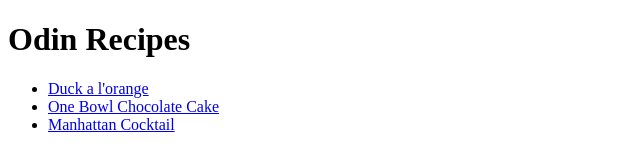
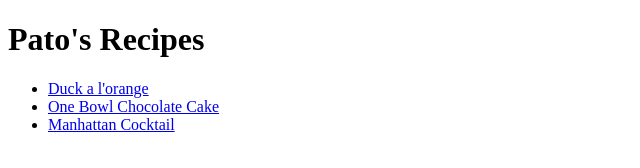
Before and after one commit to PatricioRM/odin-recipes, a plain HTML site: page index.html in a window 1280 px wide. Shown: the whole page, without its empty margins (0-640 px from the left). Drawn offline with Linux system fonts and the light colour scheme.

Commit message:
Update title

```diff
--- a/index.html
+++ b/index.html
@@ -3,11 +3,11 @@
 
 <head>
     <meta charset="utf-8">
-    <title>Odin Recipes</title>
+    <title>Pato's Recipes</title>
 </head>
 
 <body>
-    <h1>Odin Recipes</h1>
+    <h1>Pato's Recipes</h1>
 
     <ul>
         <li><a href="duck-orange.html">Duck a l'orange</a></li>
```
